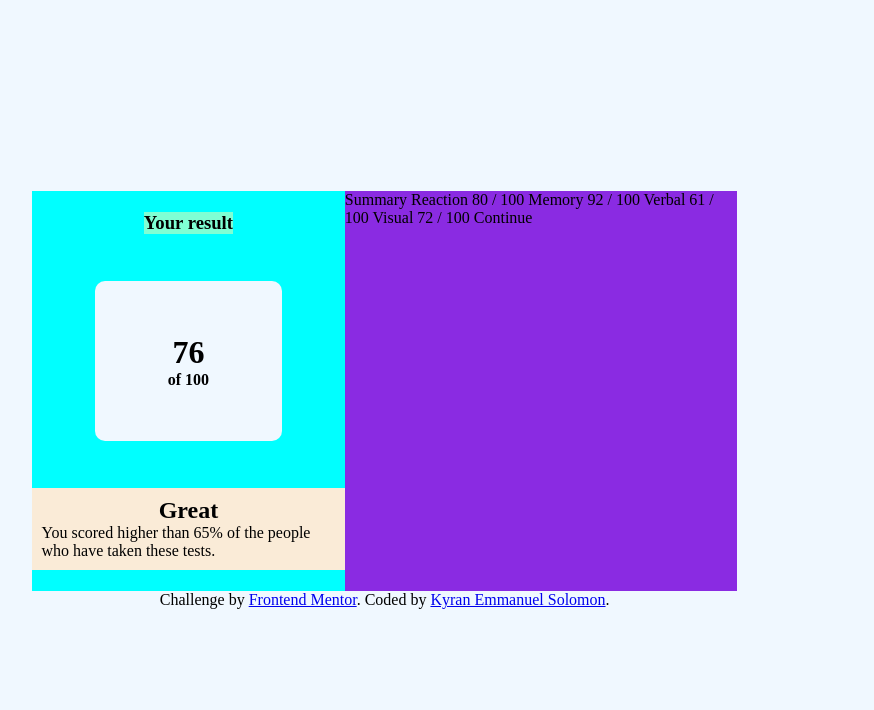
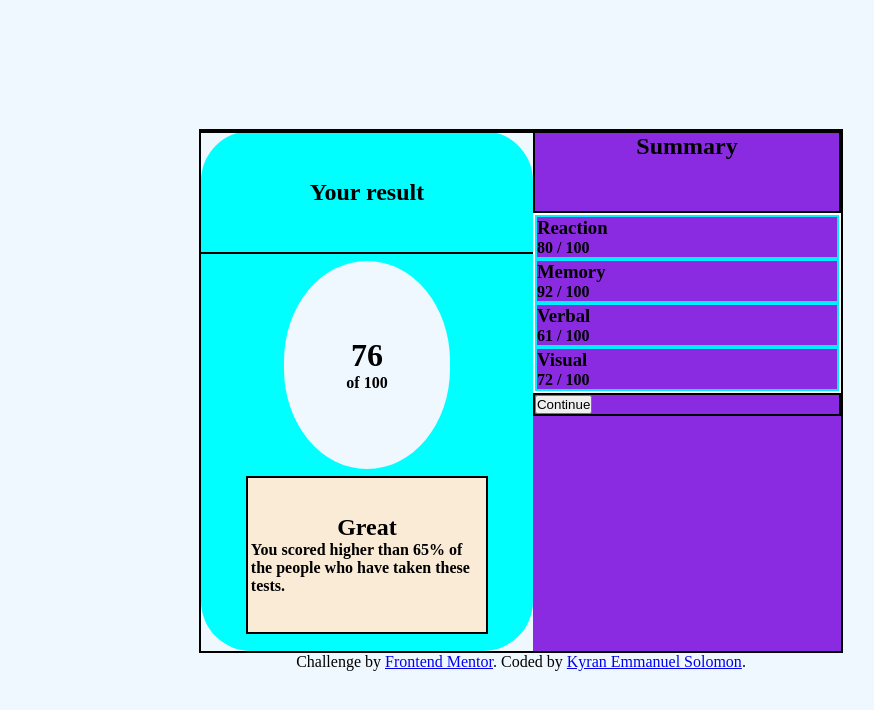
Before and after one commit to Kykyzxz/resultSummaryComponent, a plain HTML site: page index.html in a window 1280 px wide. Shown: the whole page, without its empty margins (119-993 px from the left). Drawn offline with Linux system fonts and the light colour scheme.

Commit message:
i need to change the position of html (summary div)

```diff
--- a/index.css
+++ b/index.css
@@ -11,12 +11,14 @@ body{
 }
 
 .main-div{
-    max-width: fit-content;
-    height: 100vh;
+    position: absolute;
     display: flex;
+    width: 100%;
+    height: 100%;
     justify-content: center;
     align-items: center;
     flex-direction: column;
+    /* border: 2px solid black; */
 }
 
 .div-container{
@@ -25,21 +27,12 @@ body{
     justify-content: center;
     align-items: center;
     flex-direction: row;
-    width: 70%;
-    height: 50%;
-    background-color: violet;
+    width: 50%;
+    height: 65%;
+    /* background-color: violet; */
     padding: 0;
     margin: 0;
-}
-
-#title-header{
-    display: flex;
-    justify-content: center;
-    align-items: center;
-    flex-direction: column;
-    background-color: aquamarine;
-    width: 100%;
-    height: 100%;
+    border: 2px solid black;
 }
 
 .result{
@@ -47,30 +40,66 @@ body{
     justify-content: center;
     align-items: center;
     flex-direction: column;
-    width: 60%;
+    width: 50%;
+    height: 70%;
+    margin: 2%;
+    background-color:aliceblue;
+    /* clip-path: circle(50%); */
+    border-radius: min(50%, 100px)
+    /* border: 2px solid black; */
+}
+.result-header{
+    display: flex;
+    justify-content: center;
+    align-items: center;
+    width: 100%;
     height: 40%;
-    margin: 15%;
-    background-color:aliceblue;
-    border-radius: 10px;
+    border: 2px solid black;
 }
 .result-div{
+    position: relative;
     background-color: aqua;
     display: flex;
     justify-content: center;
     align-items: center;
     flex-direction: column;
-    height: 100%;;
+    height: 100%;
+    border-radius: 50px;
+    /* border: 2px solid black; */
 }
 .result-footer{
+    height: 50%;
+    width: 70%;
     display: flex;
     justify-content: center;
     align-items: center;
     flex-direction: column;
-    padding: 3%;
+    padding: 3px;
+    margin-bottom: 5%;
     background-color: antiquewhite;
+    border: 2px solid black;
 }
 
 .summary-div{
+    position: relative;
     background-color: blueviolet;
+    width: 70%;
     height: 100%;
 }
+.summary-header{
+    border: 2px solid black;
+    height: 15%;
+    display: flex;
+    justify-content: center;
+}
+
+.result-summary{
+    border: 2px solid white
+}
+
+.summary{
+    border: 2px solid rgb(0, 238, 255);
+}
+.btn-div{
+    border: 2px solid black;
+}
--- a/index.html
+++ b/index.html
@@ -14,11 +14,9 @@
     <div class="main-div">
       <div class="div-container">
         <div class="result-div">
-          <section class="result-header">
-            <h3 id="title-header">
-              Your result
-            </h3>
-          </section>
+          <div class="result-header">
+            <h2>Your result</h2>
+          </div>
           <div class="result">
             <h1>
               76
@@ -27,29 +25,36 @@
               of 100
              </h4>
           </div>
-          <section class="result-footer">
-            <h2 id="result-footer">Great</h2>
-            <blockquote class="result-comment">
-              You scored higher than 65% of the people who have taken these tests.
-            </blockquote>
-          </section>
+          <div class="result-footer">
+            <h2>Great</h2>
+            <h4>You scored higher than 65% of the people who have taken these tests.</h4>
+          </div>
         </div>
         <div class="summary-div">
-          Summary
-
-          Reaction
-          80 / 100
-
-          Memory
-          92 / 100
-
-          Verbal
-          61 / 100
-
-          Visual
-          72 / 100
-
-          Continue
+          <div class="summary-header">
+            <h2>Summary</h2>
+          </div>
+          <div class="result-summary">
+            <div class="summary">
+              <h3>Reaction</h3>
+              <h4>80 / 100</h4>
+            </div>
+            <div class="summary">
+              <h3>Memory</h3>
+              <h4>92 / 100</h4>
+            </div>
+            <div class="summary">
+              <h3>Verbal</h3>
+              <h4>61 / 100</h4>
+            </div>
+            <div class="summary">
+              <h3>Visual</h3>
+              <h4>72 / 100</h4>
+            </div>
+          </div>
+          <div class="btn-div">
+            <button class="btn-continue">Continue</button>
+          </div>
         </div>
       </div>
       <div class="attribution">
```
